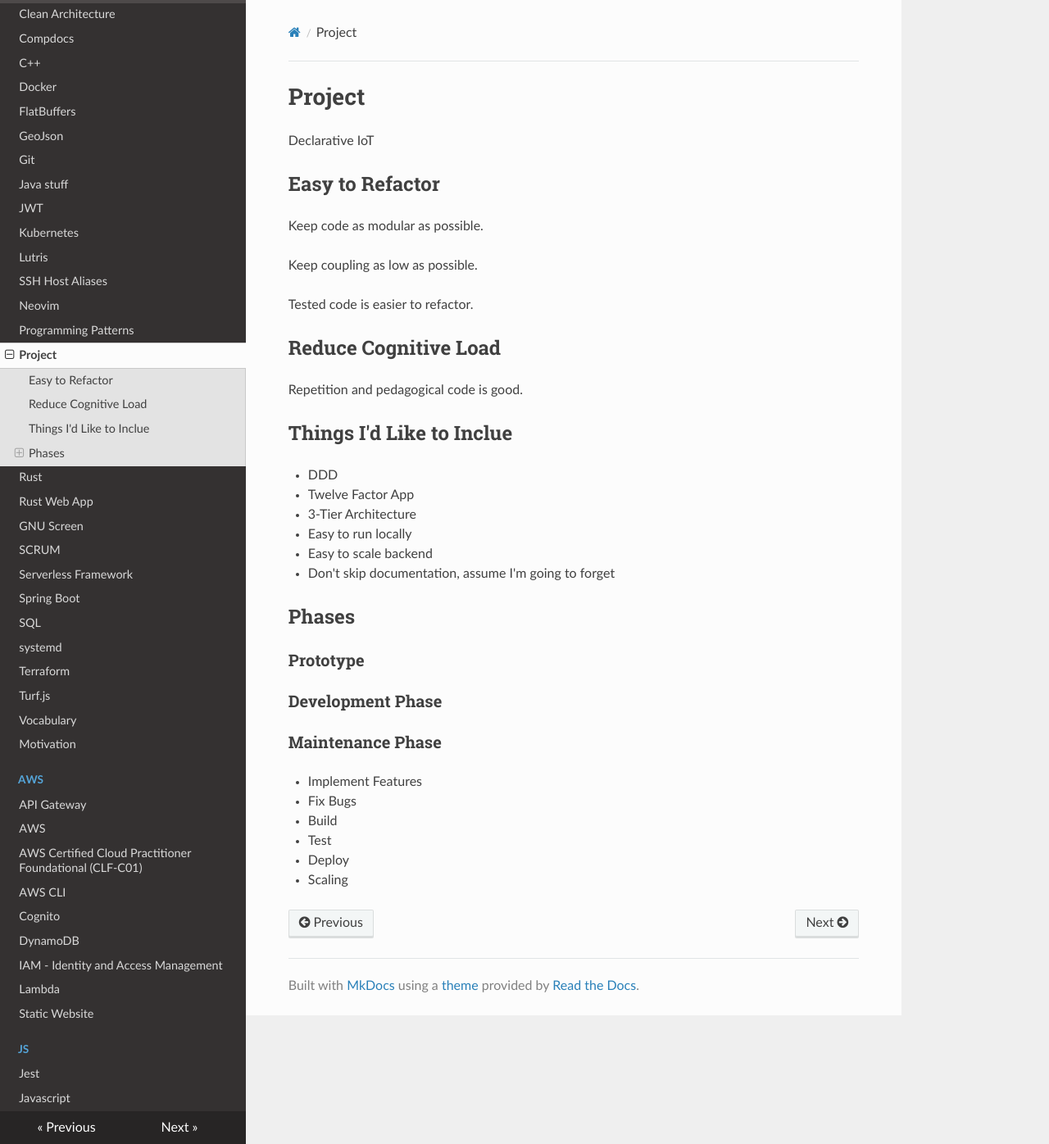
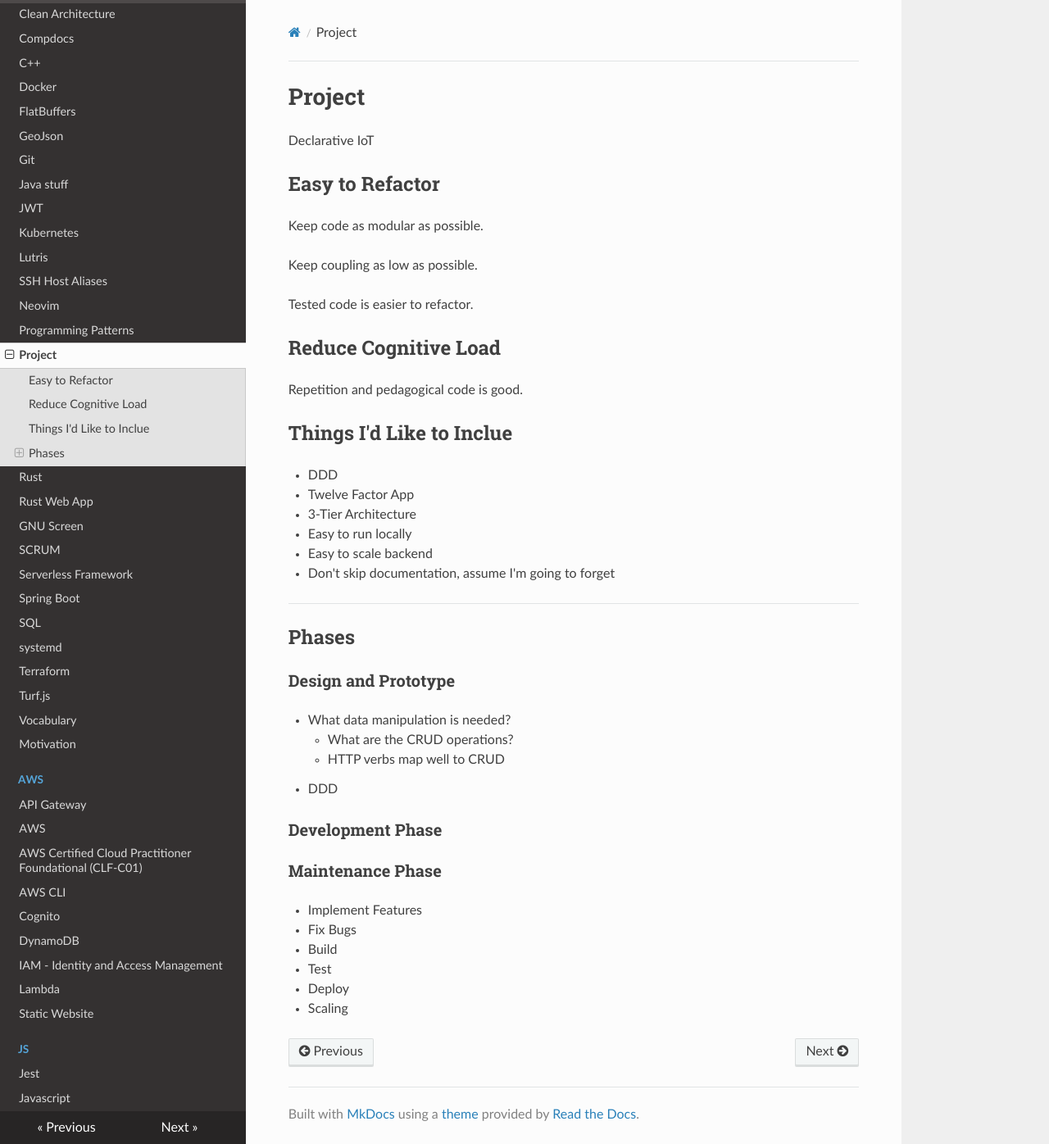
Before and after one commit to YotaYota/notes, an MkDocs documentation site: the page built from docs/project.md, in a window 1280 px wide and 1396 px high. Shown: the whole window at 82% size. Built offline with MkDocs 1.6.1, drawn with Linux system fonts in a browser that asks for light colours; nearby versions of some CDN libraries.

Commit message:
development

```diff
--- a/docs/project.md
+++ b/docs/project.md
@@ -23,9 +23,16 @@ Repetition and pedagogical code is good.
 - Easy to scale backend
 - Don't skip documentation, assume I'm going to forget
 
+---
+
 ## Phases
 
-### Prototype
+### Design and Prototype
+
+- What data manipulation is needed?
+    - What are the CRUD operations?
+    - HTTP verbs map well to CRUD
+- DDD
 
 ### Development Phase
 
```
